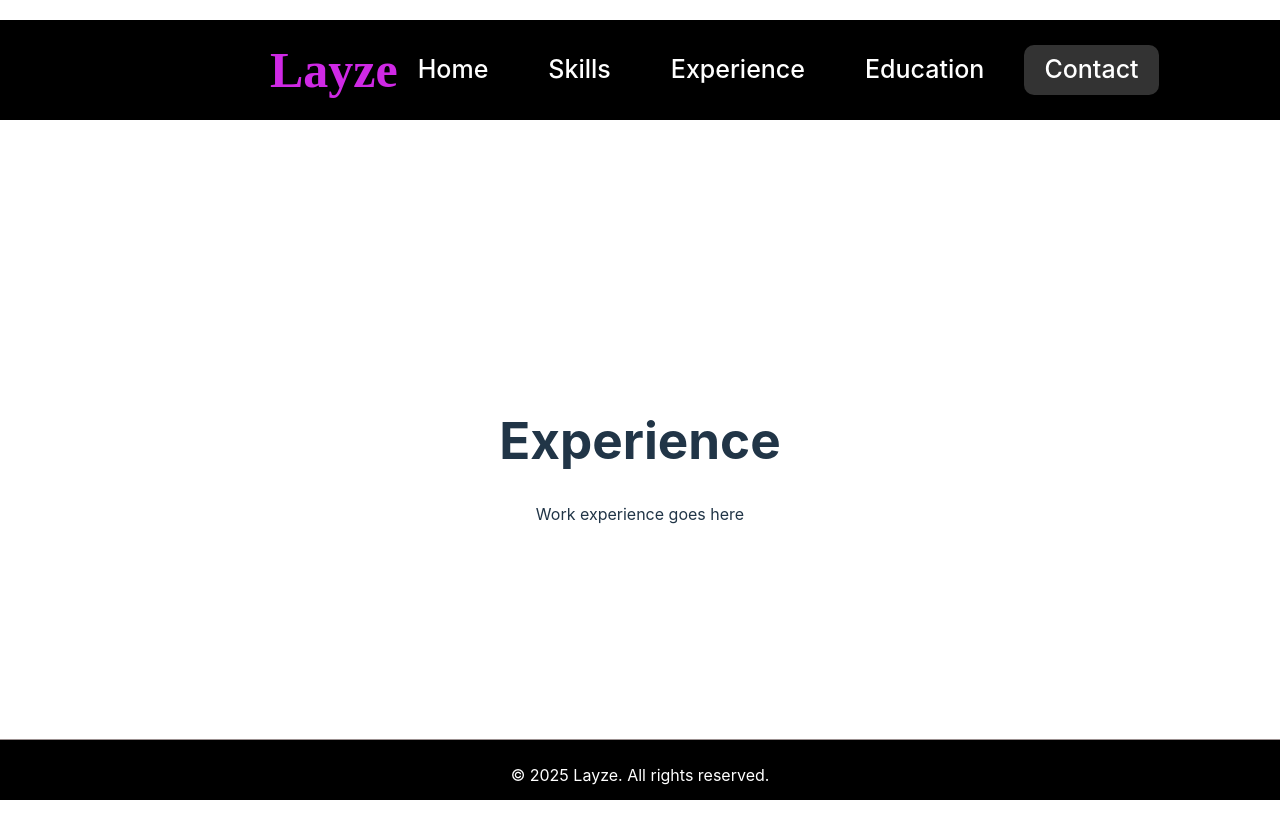
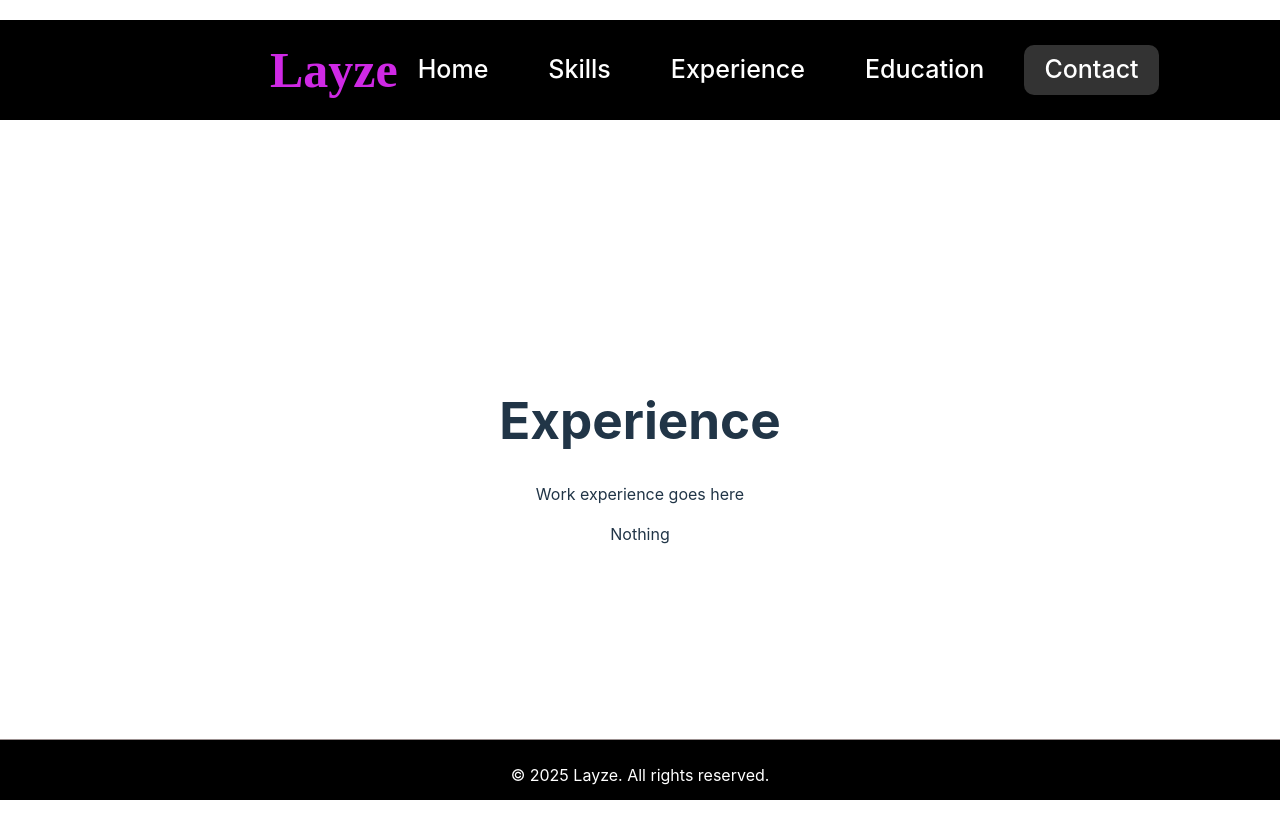
Before and after one commit to CongTri282/LayzePortfolio, a React (Vite) app: page /experience in a window 1280 px wide. Shown: the top 838 px of the page. Built offline with nearby package versions, Linux system fonts and the light colour scheme.

Commit message:
Update contact links and enhance content in Education, Experience, and Skills pages

```diff
--- a/src/pages/Contact.tsx
+++ b/src/pages/Contact.tsx
@@ -11,7 +11,7 @@ function Contact() {
             </a>
           </li>
           <li className="contact-list-item">
-            <a href="https://www.linkedin.com/in/layze/" className="contact-link">
+            <a href="www.linkedin.com/in/hoàng-công-trí-võ-a6b7b3346" className="contact-link">
               LinkedIn
             </a>
           </li>
--- a/src/pages/Education.tsx
+++ b/src/pages/Education.tsx
@@ -3,6 +3,7 @@ function Education() {
     <div>
       <h1>Education</h1>
       <p>Education goes here</p>
+      <p>University</p>
     </div>
   );
 }
--- a/src/pages/Experience.tsx
+++ b/src/pages/Experience.tsx
@@ -3,6 +3,7 @@ function Experience() {
     <div>
       <h1>Experience</h1>
       <p>Work experience goes here</p>
+      <p>Nothing</p>
     </div>
   );
 }
--- a/src/pages/Skills.tsx
+++ b/src/pages/Skills.tsx
@@ -1,8 +1,9 @@
-function Skills(){
+function Skills() {
   return (
     <div>
       <h1>Skills</h1>
       <p>These are my skills</p>
+      <p>Nothing</p>
     </div>
   );
 }
```
Lines whose indentation alone changed are shown as unchanged.
